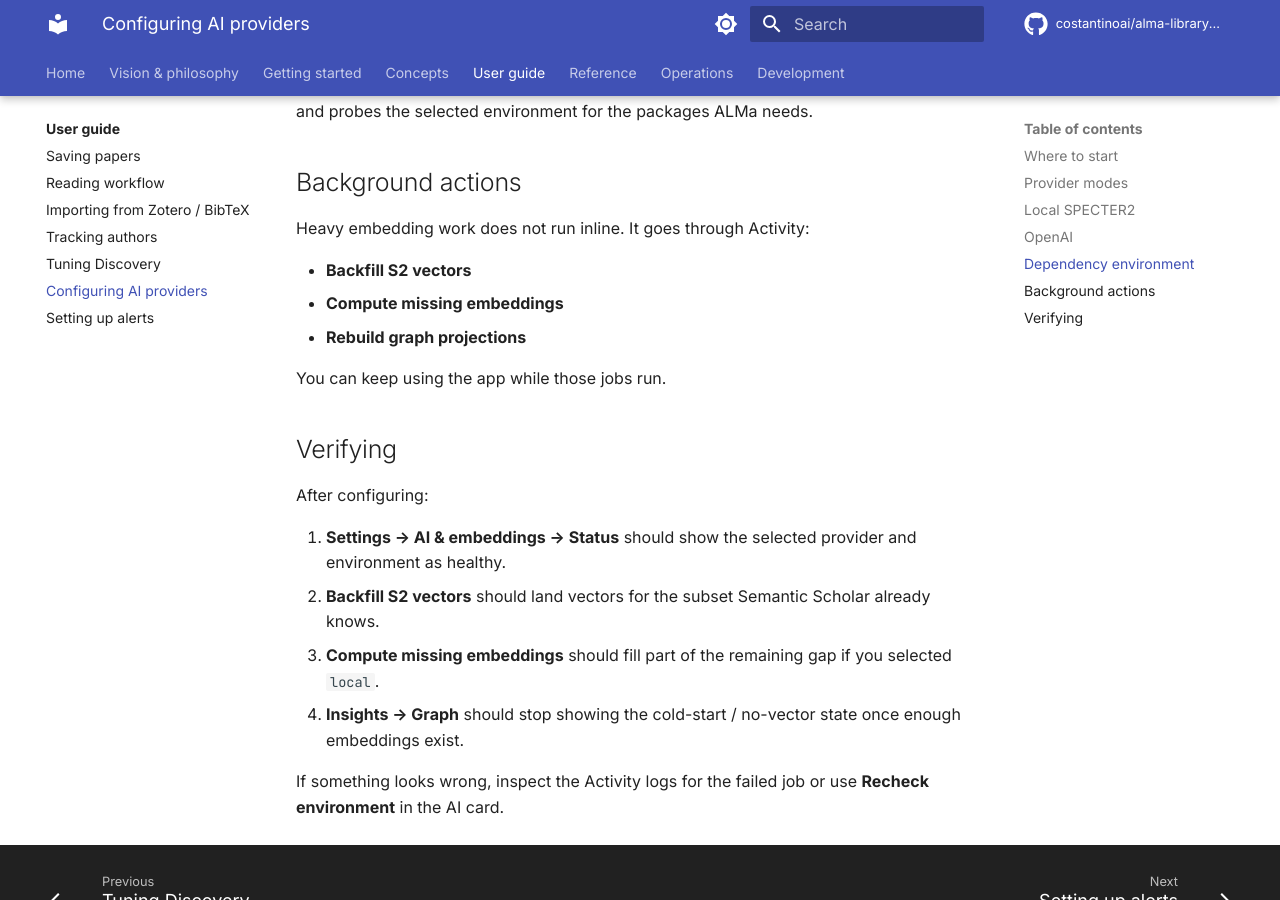
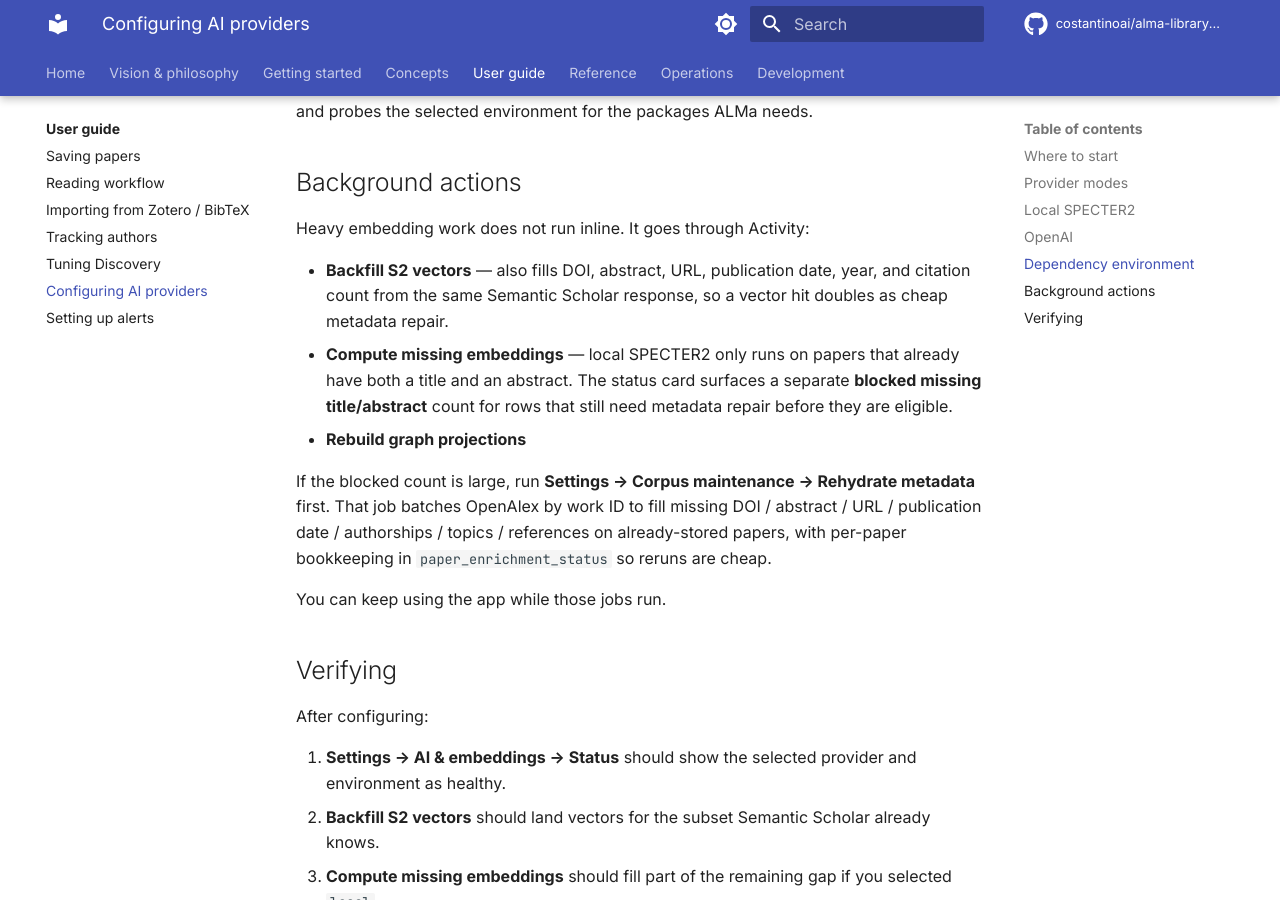
Before and after one commit to costantinoai/alma-library-manager, an MkDocs documentation site: the page built from docs/user-guide/configuring-ai.md, in a window 1280 px wide and 900 px high, scrolled down 2112 px. Built offline with MkDocs 1.6.1 and Material for MkDocs 9.7.7, drawn with Linux system fonts in a browser that asks for light colours; comment, search, counter and statistics services are not loaded.

Commit message:
docs: cover corpus metadata rehydration + SPECTER2 text gate
- Add /papers/rehydrate-metadata and /papers/enrichment-status to
  the API reference.
- Add corpus metadata rehydration to the Background jobs catalog.
- Configuring AI: explain that local SPECTER2 only runs on papers
  with title + abstract, that the status card surfaces a separate
  blocked count, and that the S2 vector fetch now doubles as
  metadata repair. Cross-link the rehydration action.

```diff
--- a/docs/user-guide/configuring-ai.md
+++ b/docs/user-guide/configuring-ai.md
@@ -85,9 +85,23 @@ and probes the selected environment for the packages ALMa needs.
 
 Heavy embedding work does not run inline. It goes through Activity:
 
-* **Backfill S2 vectors**
-* **Compute missing embeddings**
+* **Backfill S2 vectors** — also fills DOI, abstract, URL,
+  publication date, year, and citation count from the same
+  Semantic Scholar response, so a vector hit doubles as cheap
+  metadata repair.
+* **Compute missing embeddings** — local SPECTER2 only runs on
+  papers that already have both a title and an abstract. The
+  status card surfaces a separate **blocked missing
+  title/abstract** count for rows that still need metadata
+  repair before they are eligible.
 * **Rebuild graph projections**
+
+If the blocked count is large, run **Settings → Corpus maintenance
+→ Rehydrate metadata** first. That job batches OpenAlex by work ID
+to fill missing DOI / abstract / URL / publication date /
+authorships / topics / references on already-stored papers, with
+per-paper bookkeeping in `paper_enrichment_status` so reruns are
+cheap.
 
 You can keep using the app while those jobs run.
 
```
Also changed, not shown: docs/operations/background-jobs.md (+1 -0 lines), docs/reference/api.md (+2 -0 lines).
